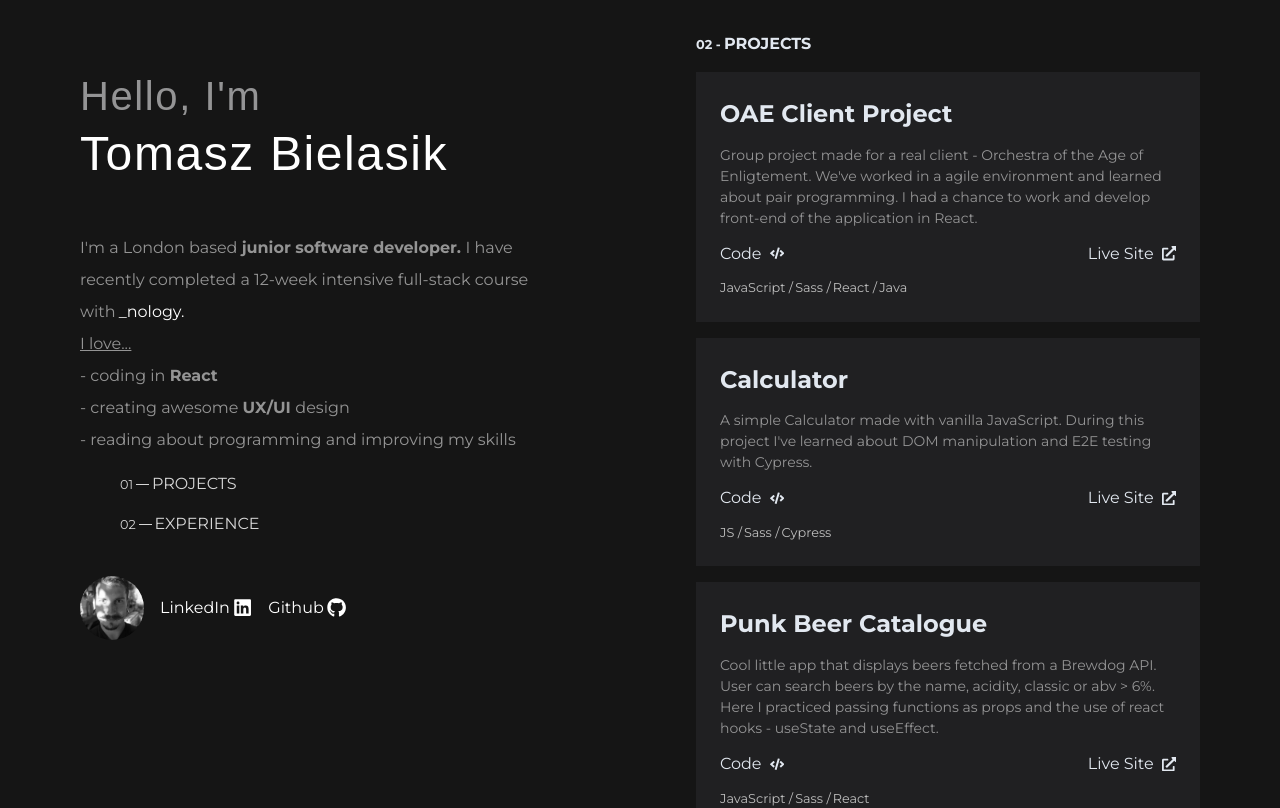
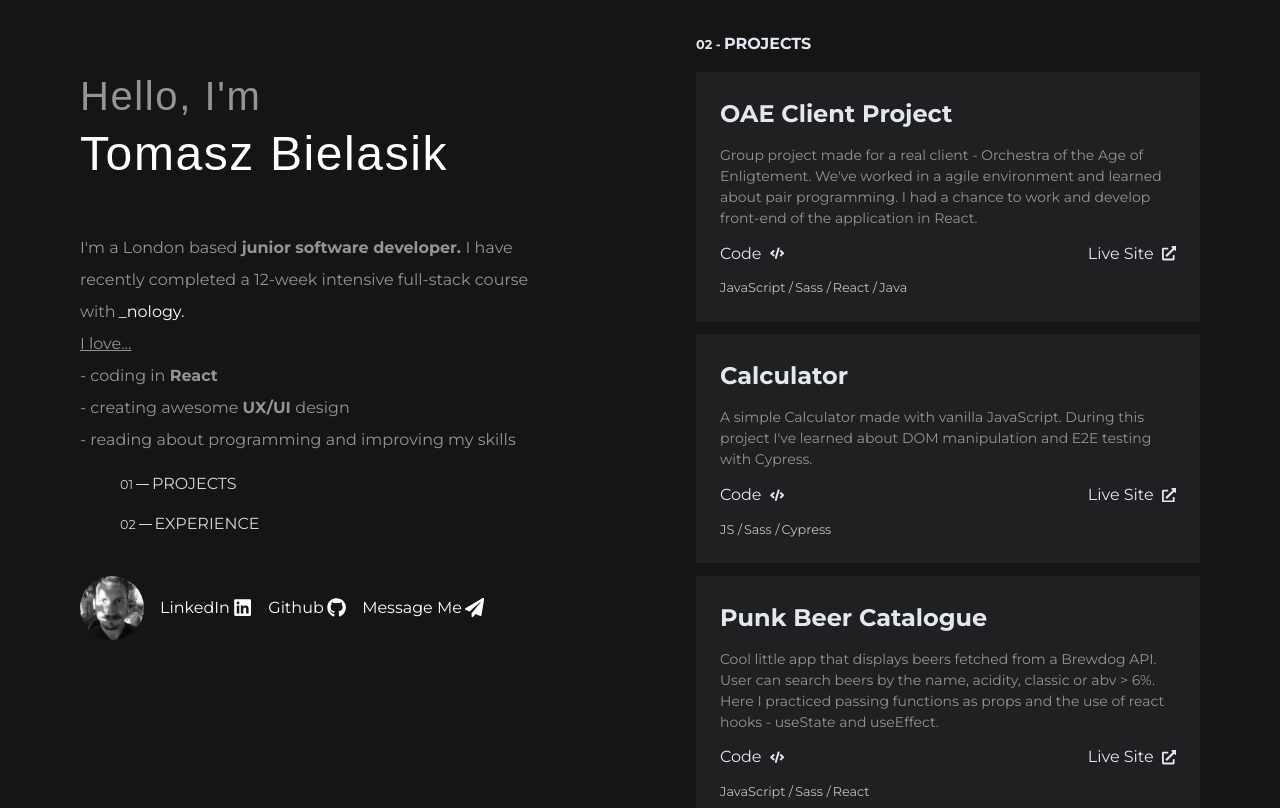
Before and after one commit to tommyb89/portfolio-react, a React (Create React App) app: page / in a window 1280 px wide. Shown: the top 808 px of the page. Built offline with nearby package versions, Linux system fonts and the light colour scheme; a web font is replaced by a local one.

Commit message:
last commit

```diff
--- a/src/components/Header/Header.scss
+++ b/src/components/Header/Header.scss
@@ -71,7 +71,7 @@
     }
 
     &__link:hover {
-      color: rgba(148, 148, 148);
+      color: aquamarine;
     }
   }
 }
--- a/src/components/Profile/Profile.jsx
+++ b/src/components/Profile/Profile.jsx
@@ -1,7 +1,7 @@
 import React from "react";
 import "./Profile.scss";
 import me from "../../assets/images/me1.jpg";
-import { FaLinkedin, FaGithub } from "react-icons/fa";
+import { FaLinkedin, FaGithub, FaPaperPlane } from "react-icons/fa";
 
 const Profile = () => {
   return (
@@ -22,6 +22,12 @@ const Profile = () => {
             <FaGithub className="profile__icon" />
           </a>
         </li>
+        <li className="profile__item">
+          <a className="profile__link" href="mailto:tomasz.bielasik@gmail.com">
+            Message Me
+            <FaPaperPlane className="profile__icon" />
+          </a>
+        </li>
       </ul>
     </div>
   );
--- a/src/components/Profile/Profile.scss
+++ b/src/components/Profile/Profile.scss
@@ -28,7 +28,8 @@
     transition: 0.3s;
 
     &:hover {
-      color: #949495;
+      color: aquamarine;
+      transform: translateY(-2px);
     }
   }
 
--- a/src/components/Work/Work.scss
+++ b/src/components/Work/Work.scss
@@ -21,7 +21,7 @@
     display: grid;
     justify-content: center;
 
-    gap: 1rem;
+    gap: 0.8rem;
   }
 }
 
```
